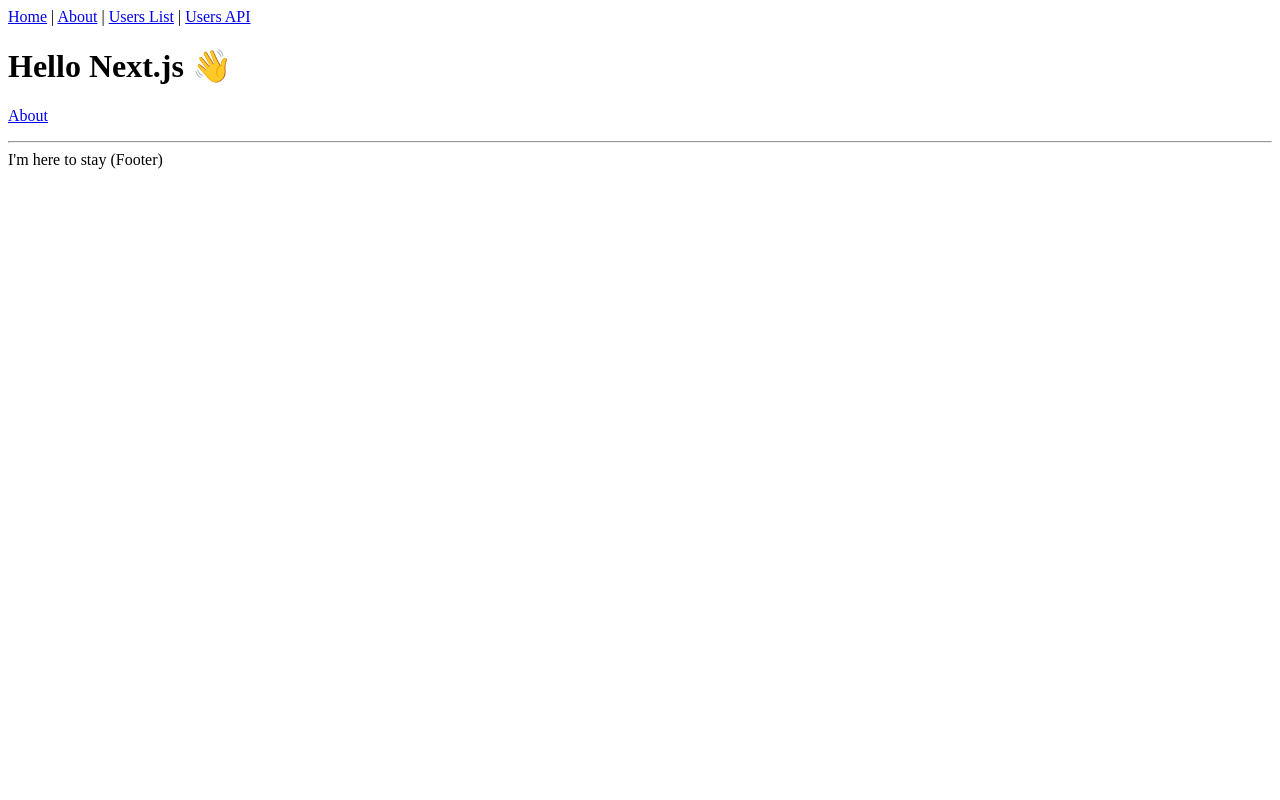
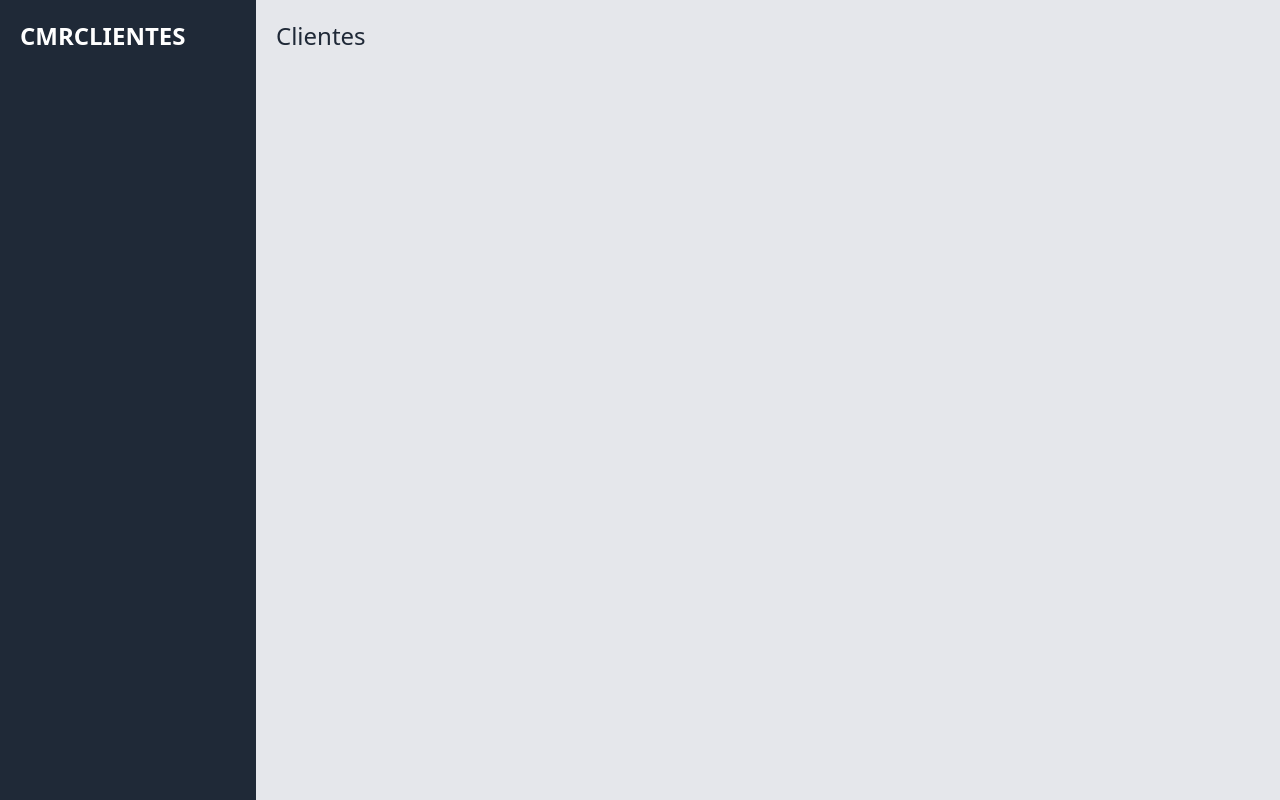
Before and after one commit to donpapitoskey/crmcliente, a Next.js app: page / in a window 1280 px wide. Built offline with nearby package versions, Linux system fonts and the light colour scheme.

Commit message:
Sidebar and layout done

```diff
--- a/components/Layout.tsx
+++ b/components/Layout.tsx
@@ -1,41 +1,34 @@
 import React, { ReactNode } from 'react'
 import Link from 'next/link'
 import Head from 'next/head'
+import Sidebar from "./Sidebar";
 
 type Props = {
   children?: ReactNode
   title?: string
 }
 
-const Layout = ({ children, title = 'This is the default title' }: Props) => (
-  <div>
+const Layout = ({ children}: Props) => (
+  <>
     <Head>
-      <title>{title}</title>
       <meta charSet="utf-8" />
+      <link rel="stylesheet" href="https://cdnjs.cloudflare.com/ajax/libs/normalize/8.0.1/normalize.css" integrity="sha512-oHDEc8Xed4hiW6CxD7qjbnI+B07vDdX7hEPTvn9pSZO1bcRqHp8mj9pyr+8RVC2GmtEfI2Bi9Ke9Ass0as+zpg==" crossorigin="anonymous" />
+      <link href="https://unpkg.com/tailwindcss@^1.0/dist/tailwind.min.css" rel="stylesheet" />
       <meta name="viewport" content="initial-scale=1.0, width=device-width" />
     </Head>
-    <header>
-      <nav>
-        <Link href="/">
-          <a>Home</a>
-        </Link>{' '}
-        |{' '}
-        <Link href="/about">
-          <a>About</a>
-        </Link>{' '}
-        |{' '}
-        <Link href="/users">
-          <a>Users List</a>
-        </Link>{' '}
-        | <a href="/api/users">Users API</a>
-      </nav>
-    </header>
-    {children}
-    <footer>
-      <hr />
-      <span>I'm here to stay (Footer)</span>
-    </footer>
-  </div>
+
+    <div className="bg-gray-200 min-h-screen">
+      <div className="sm:flex min-h-screen">
+        <Sidebar />
+
+        <main className="sm:w-1/3 xl:w-4/5 min-h-screen p-5">
+          {children}
+        </main>
+
+
+      </div>
+    </div>
+  </>
 )
 
 export default Layout
--- /dev/null
+++ b/components/Sidebar.tsx
@@ -0,0 +1,14 @@
+import * as React from "react";
+
+const Sidebar = () => {
+  return (
+    <aside className="bg-gray-800 sm:w-1/3 xl:w-1/5 sm:min-h-screen p-5">
+      <div >
+        <p className="text-white text-2xl font-black" >CMRCLIENTES</p>
+      </div>
+    </aside>
+
+  )
+};
+
+export default Sidebar;
--- a/pages/index.tsx
+++ b/pages/index.tsx
@@ -1,15 +1,12 @@
-import Link from 'next/link'
-import Layout from '../components/Layout'
+import Layout from '../components/Layout';
 
 const IndexPage = () => (
-  <Layout title="Home | Next.js + TypeScript Example">
-    <h1>Hello Next.js 👋</h1>
-    <p>
-      <Link href="/about">
-        <a>About</a>
-      </Link>
-    </p>
-  </Layout>
+
+  <div>
+    <Layout >
+      <h1 className="text-2xl text-gray-800 font-light">Clientes</h1>
+    </Layout>
+  </div>
 )
 
 export default IndexPage
```
Also changed, not shown: pages/pedidos.tsx (added, +24 -0 lines), pages/productos.tsx (added, +24 -0 lines), pages/trial.tsx (added, +23 -0 lines).
